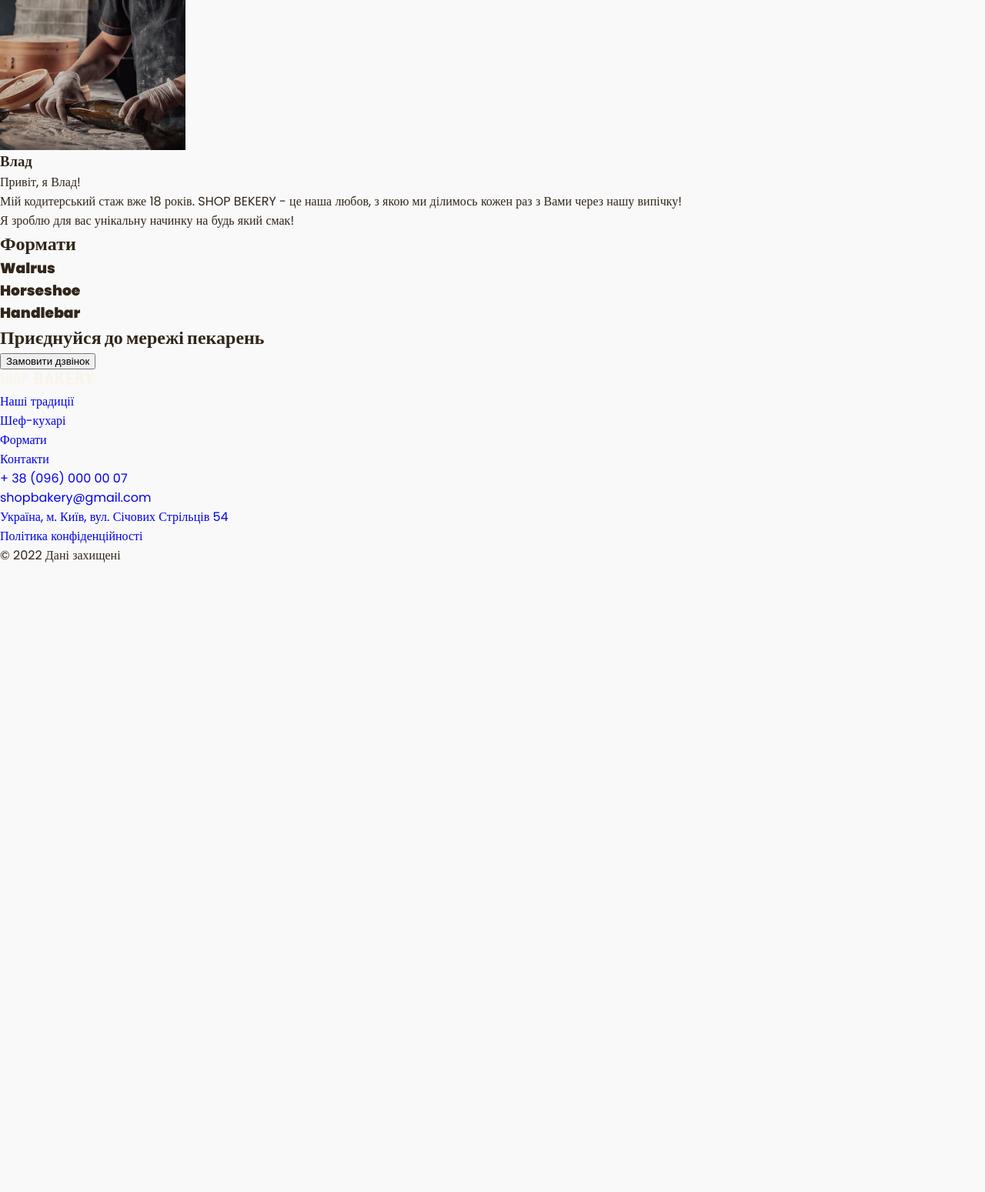
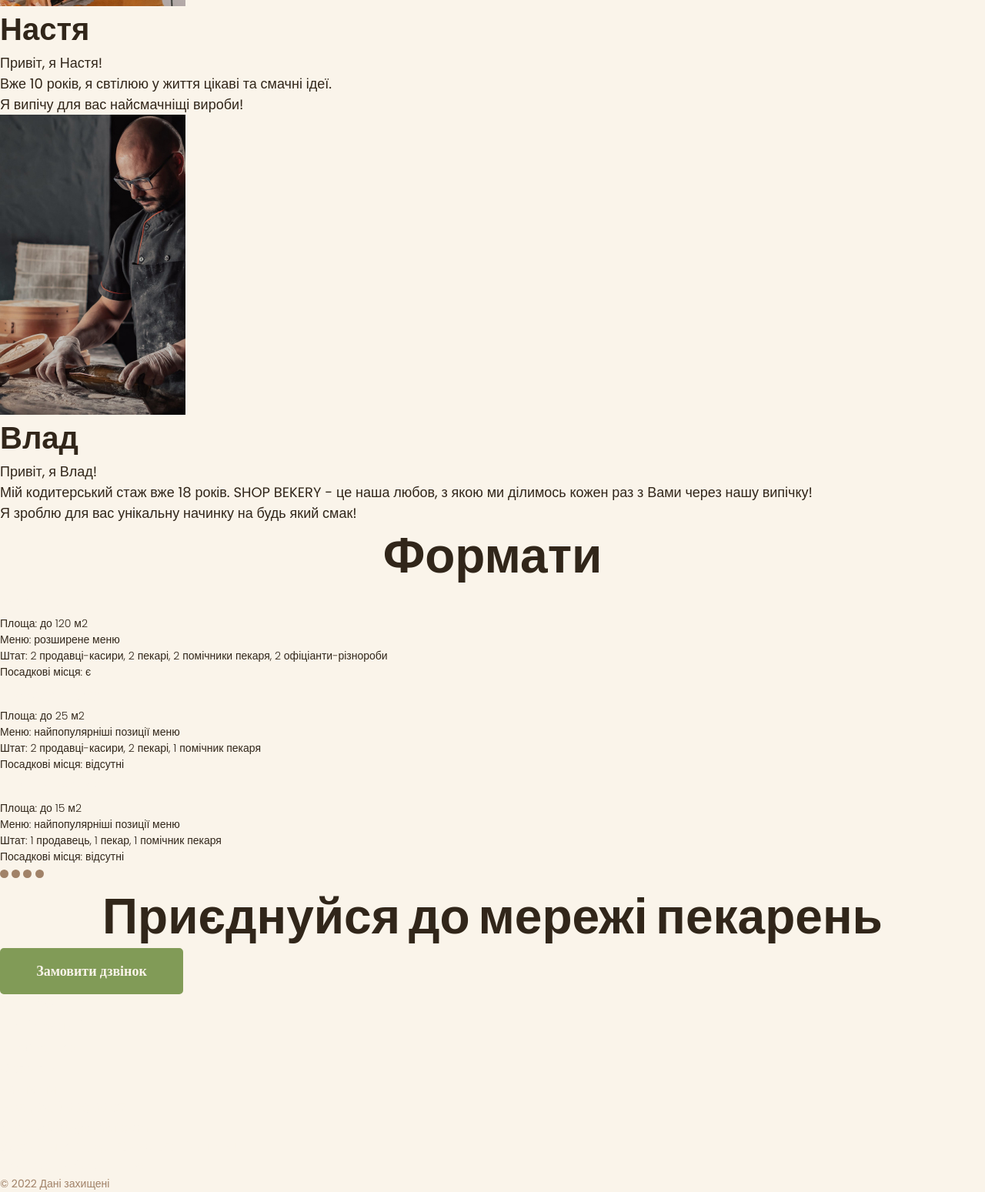
Before and after one commit to AWoLf98/genius, a plain HTML site: page index.html in a window 1280 px wide. Shown: the part 1080-2629 px from the top of the page at 77% size. Before the commit the page ends 1814 px from the top, so only its background shows below. Drawn offline with Linux system fonts and the light colour scheme.

Commit message:
add fonts

```diff
--- a/css/style.css
+++ b/css/style.css
@@ -1,3 +1,12 @@
+:root {
+  --pr-white-el: #faf4ea;
+  --pr-black-el: #31261a;
+  --pr-grean-el: #819b57;
+  --sec-grean-el: #465929;
+  --sec-brown-el: #a18268;
+  --sec-white-el: #cfcfbc;
+}
+
 @font-face {
   font-family: 'GillSansCondC';
   src: url('../fonts/gill/GillSansCondC-Bold.eot');
@@ -27,10 +36,15 @@
   src: url('Gilroy-Medium.eot');
   src: local('Gilroy Medium'), local('Gilroy-Medium'),
     url('Gilroy-Medium.eot?#iefix') format('embedded-opentype'),
-      url('Gilroy-Medium.woff') format('woff'),
-      url('Gilroy-Medium.ttf') format('truetype');
+    url('Gilroy-Medium.woff') format('woff'), url('Gilroy-Medium.ttf') format('truetype');
   font-weight: 500;
   font-style: normal;
+}
+
+*,
+*::after,
+*::before {
+  box-sizing: border-box;
 }
 
 h1,
@@ -38,6 +52,7 @@ h2,
 h3,
 h4,
 h5,
+h6,
 p {
   margin: 0;
 }
@@ -67,19 +82,16 @@ button {
 }
 
 body {
-  font-family: 'Poppins';
+  font-family: 'Poppins', sans-serif;
+  font-weight: 500;
+  letter-spacing: 0em;
   margin: 0;
-  color: #31261a;
-  letter-spacing: 0em;
-  background-color: #f9f9f9;
-  --pr-grean-el: #819b57;
-  --sec-grean-el: #465929;
-  --sec-brown-el: #a18268;
-  --sec-white-el: #cfcfbc;
+  color: var(--pr-black-el);
+  background-color: var(--pr-white-el);
 }
 
 header {
-  background: var(--pr-grean-el);
+  background: var(--sec-grean-el);
 }
 
 .logo {
@@ -87,8 +99,8 @@ header {
   text-transform: uppercase;
   font-weight: 400;
   font-size: 24px;
-  line-height: 28px;
-  color: #faf4ea;
+  line-height: 1.17;
+  color: var(--pr-white-el);
 }
 
 .logo > span {
@@ -96,8 +108,141 @@ header {
 }
 
 .link {
-  font-family: Poppins;
   font-size: 18px;
   font-weight: 400;
-  line-height: 27px;
+  line-height: 1.5;
+  color: var(--pr-white-el);
 }
+
+header .link:focus,
+header .link:hover {
+  font-weight: 600;
+  color: var(--pr-grean-el);
+}
+
+.connect-button {
+  font-family: 'Poppins';
+  min-width: 238px;
+  height: 60px;
+  font-size: 18px;
+  font-weight: 600;
+  line-height: 1.5;
+  border-radius: 5px;
+  outline: transparent;
+  color: var(--pr-white-el);
+  background-color: var(--pr-grean-el);
+  border: 2px solid var(--pr-grean-el);
+}
+
+.connect-button:hover,
+.connect-button:focus {
+  background-color: var(--pr-white-el);
+  color: var(--pr-black-el);
+}
+
+.main-h {
+  font-size: 128px;
+  font-weight: 900;
+  line-height: 192px;
+  text-align: center;
+  color: var(--pr-grean-el);
+}
+
+.main-h > span {
+  color: var(--pr-white-el);
+}
+
+.list-advantages {
+  font-size: 20px;
+  font-weight: 300;
+  line-height: 1.5;
+  background-color: var(--pr-grean-el);
+  color: var(--pr-white-el);
+}
+
+.header-section-traditions,
+.header-section-chefs,
+.header-formats,
+.header-conects {
+  font-size: 64px;
+  font-weight: 900;
+  line-height: 1.3;
+  text-align: center;
+}
+
+.shop-bakery,
+.shop-bakery-description {
+  font-size: 18px;
+  font-weight: 400;
+  line-height: 1.5;
+}
+
+.shop-bakery > span,
+.shop-bakery-description > span {
+  font-weight: 600;
+  color: var(--pr-grean-el);
+}
+
+.header-section-chefs > span {
+  color: var(--sec-grean-el);
+}
+
+.header-article {
+  font-size: 40px;
+  font-weight: 600;
+  line-height: 1.5;
+}
+
+.paragraph-article {
+  font-size: 18px;
+  font-weight: 400;
+  line-height: 1.5;
+}
+
+.header-article-formats {
+  font-size: 24px;
+  font-weight: 600;
+  line-height: 1.5;
+  color: var(--pr-white-el);
+}
+
+.paragraph-article-formats {
+  font-size: 14px;
+  font-weight: 300;
+  line-height: 1.5;
+}
+
+.galery-buttons,
+.galery-buttons > svg {
+  width: 11px;
+  height: 11px;
+  border-radius: 50%;
+}
+
+.galery-buttons {
+  padding: 0;
+  border: none;
+  outline: none;
+  background-color: var(--sec-brown-el);
+}
+
+.address-link {
+  font-size: 16px;
+  font-weight: 300;
+  line-height: 1.5;
+  color: var(--pr-white-el);
+}
+
+.politics {
+  font-size: 16px;
+  font-weight: 300;
+  line-height: 1.5;
+  color: var(--pr-white-el);
+}
+
+.copy {
+  font-size: 14px;
+  font-weight: 400;
+  line-height: 1.5;
+  color: var(--sec-brown-el);
+}
--- a/index.html
+++ b/index.html
@@ -1,5 +1,5 @@
 <!DOCTYPE html>
-<html lang="en">
+<html lang="uk">
   <head>
     <meta charset="UTF-8" />
     <meta name="viewport" content="width=device-width, initial-scale=1.0" />
@@ -23,40 +23,40 @@
           <li><a class="link" href="#section-formats">Контакти</a></li>
         </ul>
       </nav>
-      <button type="button">Замовити дзвінок</button>
+      <button class="connect-button" type="button">Замовити дзвінок</button>
     </header>
     <main>
-      <section>
-        <h1 class="main-header" id="main-title">Сучасна пекарня</h1>
+      <section class="hero">
+        <h1 class="main-h" id="main-title">Сучасна<span> пекарня</span></h1>
       </section>
       <section id="section-traditions">
-        <ul>
+        <ul class="list-advantages">
           <li>Великий попит на ринку</li>
           <li>Доступні за бюджетом формати</li>
           <li>Досвідчена управлінська команда</li>
         </ul>
-        <h2>Новий формат традицій</h2>
-        <p>
+        <h2 class="header-section-traditions">Новий формат традицій</h2>
+        <p class="shop-bakery">
           <span>shop bakery</span> — це пекарня, яка взяла все найкраще, і зберегла смак традиційної
           випічки та натуральність інгредієнтів.
         </p>
-        <p>
+        <p class="shop-bakery-description">
           Ми працюємо як найвідоміші мережі — <span>5 хвилин і замовлення готове.</span> А ще у
           наших пекарень стильний дизайн та висока якість обслуговування!
         </p>
       </section>
       <section id="section-chefs">
-        <h2>Наші найкращі шеф -кухарі</h2>
+        <h2 class="header-section-chefs">Наші найкращі <span>шеф-кухарі</span></h2>
         <ul>
           <li>
             <article>
               <picture>
                 <img src="./images/woman.jpg" alt="woman" />
               </picture>
-              <h3>Настя</h3>
-              <p>Привіт, я Настя!</p>
-              <p>Вже 10 років, я свтілюю у життя цікаві та смачні ідеї.</p>
-              <p>Я випічу для вас найсмачніщі вироби!</p>
+              <h3 class="header-article">Настя</h3>
+              <p class="paragraph-article">Привіт, я Настя!</p>
+              <p class="paragraph-article">Вже 10 років, я свтілюю у життя цікаві та смачні ідеї.</p>
+              <p class="paragraph-article">Я випічу для вас найсмачніщі вироби!</p>
             </article>
           </li>
           <li>
@@ -64,58 +64,96 @@
               <picture>
                 <img src="./images/man.jpg" alt="man" />
               </picture>
-              <h3>Влад</h3>
-              <p>Привіт, я Влад!</p>
-              <p>
+              <h3 class="header-article">Влад</h3>
+              <p class="paragraph-article">Привіт, я Влад!</p>
+              <p class="paragraph-article">
                 Мій кодитерський стаж вже 18 років. SHOP BEKERY - це наша любов, з якою ми ділимось
                 кожен раз з Вами через нашу випічку!
               </p>
-              <p>Я зроблю для вас унікальну начинку на будь який смак!</p>
+              <p class="paragraph-article">Я зроблю для вас унікальну начинку на будь який смак!</p>
             </article>
           </li>
         </ul>
       </section>
       <section id="section-formats">
-        <h2>Формати</h2>
+        <h2 class="header-formats">Формати</h2>
         <ul>
           <li>
             <article>
-              <h3 lang="uk">Walrus</h3>
+              <h3 class="header-article-formats" lang="en">Walrus</h3>
+              <p class="paragraph-article-formats">Площа: до 120 м2</p>
+              <p class="paragraph-article-formats">Меню: розширене меню </p>
+              <p class="paragraph-article-formats">Штат: 2 продавці-касири, 2 пекарі, 2 помічники пекаря, 2 офіціанти-різнороби</p>
+              <p class="paragraph-article-formats">Посадкові місця: є</p>
             </article>
           </li>
           <li>
             <article>
-              <h3 lang="uk">Horseshoe</h3>
+              <h3 class="header-article-formats" lang="en">Horseshoe</h3>
+              <p class="paragraph-article-formats">Площа: до 25 м2</p>
+              <p class="paragraph-article-formats">Меню: найпопулярніші позиції меню</p>
+              <p class="paragraph-article-formats">Штат: 2 продавці-касири, 2 пекарі, 1 помічник пекаря</p>
+              <p class="paragraph-article-formats">Посадкові місця: відсутні</p>
             </article>
           </li>
           <li>
             <article>
-              <h3 lang="uk">Handlebar</h3>
+              <h3 class="header-article-formats" lang="en">Handlebar</h3>
+              <p class="paragraph-article-formats">Площа: до 15 м2</p>
+              <p class="paragraph-article-formats">Меню: найпопулярніші позиції меню</p>
+              <p class="paragraph-article-formats">Штат: 1 продавець, 1 пекар, 1 помічник пекаря</p>
+              <p class="paragraph-article-formats">Посадкові місця: відсутні</p>
             </article>
+          </li>
+        </ul>
+        <ul>
+          <li>
+            <button class="galery-buttons" type="button">
+              <svg>
+                <use></use>
+              </svg>
+            </button>
+            <button class="galery-buttons" type="button">
+              <svg>
+                <use></use>
+              </svg>
+            </button>
+            <button class="galery-buttons" type="button">
+              <svg>
+                <use></use>
+              </svg>
+            </button>
+            <button class="galery-buttons" type="button">
+              <svg>
+                <use></use>
+              </svg>
+            </button>
           </li>
         </ul>
       </section>
       <section id="section-conects">
-        <h2>Приєднуйся до мережі пекарень</h2>
-        <button type="submit">Замовити дзвінок</button>
+        <h2 class="header-conects">Приєднуйся до мережі пекарень</h2>
+        <form>
+          <button class="connect-button" type="submit">Замовити дзвінок</button>
+        </form>
       </section>
     </main>
     <footer>
       <nav>
         <a class="logo" href=".index.html">shop <span>bakery</span></a>
         <ul>
-          <li><a href="#section-traditions">Наші традиції</a></li>
-          <li><a href="#section-chefs">Шеф-кухарі</a></li>
-          <li><a href="#section-formats">Формати</a></li>
-          <li><a href="#section-formats">Контакти</a></li>
+          <li><a class="link" href="#section-traditions">Наші традиції</a></li>
+          <li><a class="link" href="#section-chefs">Шеф-кухарі</a></li>
+          <li><a class="link" href="#section-formats">Формати</a></li>
+          <li><a class="link" href="#section-formats">Контакти</a></li>
         </ul>
       </nav>
       <address>
         <ul>
-          <li><a href="tel:+380960000007">+ 38 (096) 000 00 07</a></li>
-          <li><a href="mailto:shopbakery@gmail.com">shopbakery@gmail.com</a></li>
+          <li><a class="address-link" href="tel:+380960000007">+ 38 (096) 000 00 07</a></li>
+          <li><a class="address-link" href="mailto:shopbakery@gmail.com">shopbakery@gmail.com</a></li>
           <li>
-            <a href="https://maps.app.goo.gl/Tg37DtY9NXM17MhR8"
+            <a class="address-link" href="https://maps.app.goo.gl/Tg37DtY9NXM17MhR8"
               >Україна, м. Київ, вул. Січових Стрільців 54</a
             >
           </li>
@@ -125,10 +163,10 @@
         <li><a href="#"></a></li>
         <li><a href="#"></a></li>
       </ul>
-      <a href="https://google.com" target="_blank" rel="noopener noreferrer"
+      <a class="politics" href="https://google.com" target="_blank" rel="noopener noreferrer"
         >Політика конфіденційності</a
       >
-      <p>&#169; 2022 Дані захищені</p>
+      <p class="copy">&#169; 2022 Дані захищені</p>
     </footer>
   </body>
 </html>
```
Lines whose indentation alone changed are shown as unchanged.
